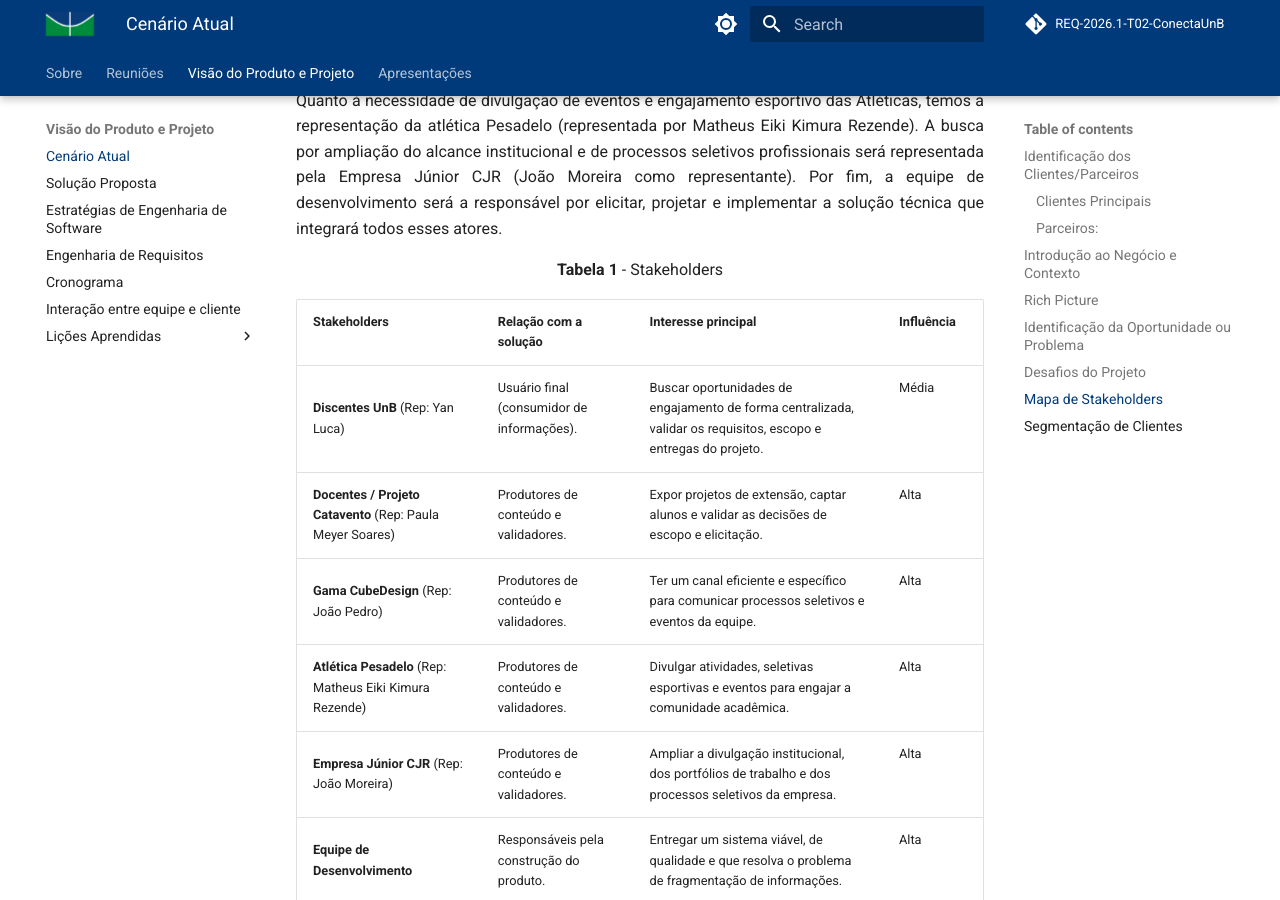
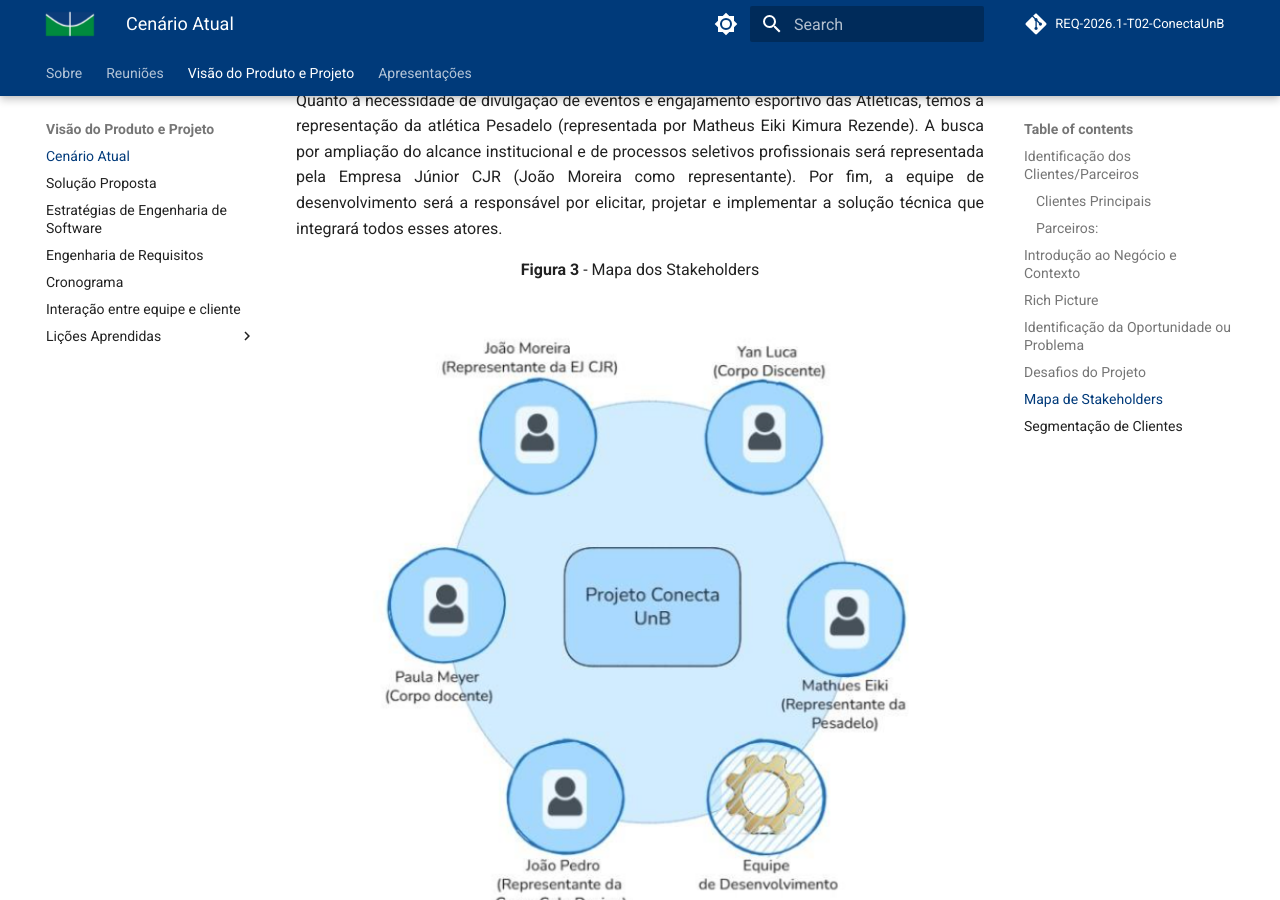
Before and after one commit to mdsreq-fga-unb/REQ-2026.1-T02-ConectaUnB, an MkDocs documentation site: the page built from docs/visaoDeProdutoProjeto/cenarioAtual.md, in a window 1280 px wide and 900 px high, scrolled down 6256 px. Built offline with MkDocs 1.6.1 and Material for MkDocs 9.7.7, drawn with Linux system fonts in a browser that asks for light colours; comment, search, counter and statistics services are not loaded.

Commit message:
docs: adição mapa de stakeholders

```diff
--- a/docs/visaoDeProdutoProjeto/cenarioAtual.md
+++ b/docs/visaoDeProdutoProjeto/cenarioAtual.md
@@ -117,6 +117,13 @@
 
 Quanto à necessidade de divulgação de eventos e engajamento esportivo das Atléticas, temos a representação da atlética Pesadelo (representada por Matheus Eiki Kimura Rezende). A busca por ampliação do alcance institucional e de processos seletivos profissionais será representada pela Empresa Júnior CJR (João Moreira como representante). Por fim, a equipe de desenvolvimento será a responsável por elicitar, projetar e implementar a solução técnica que integrará todos esses atores.
 
+<div align="center">
+  <p class="table-source"><strong>Figura 3</strong> - Mapa dos Stakeholders</p>
+
+  <img src="../../assets/fotos/mapaStakeholders.png" alt="Diagrama Ishikawa">
+
+</div>
+
 <font size="3"><p style="text-align: center"><b>Tabela 1</b> - Stakeholders</p></font>
 
 <div align="center" markdown="1">
```
